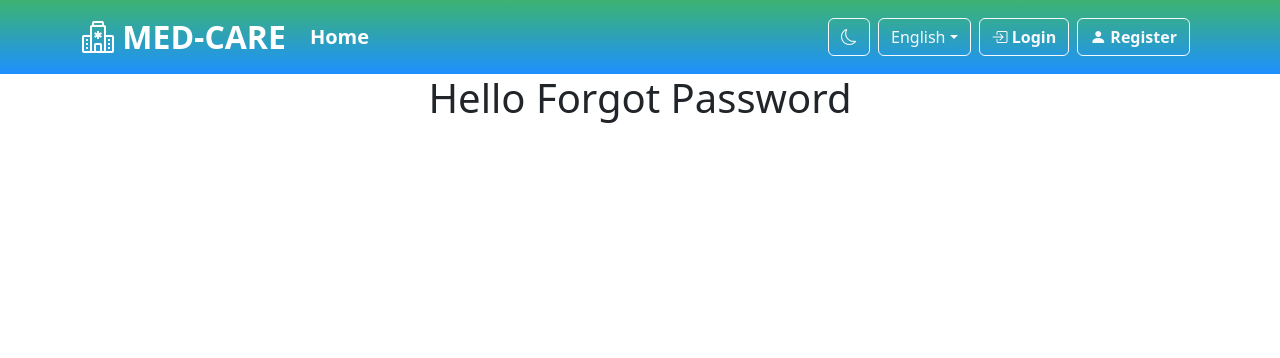
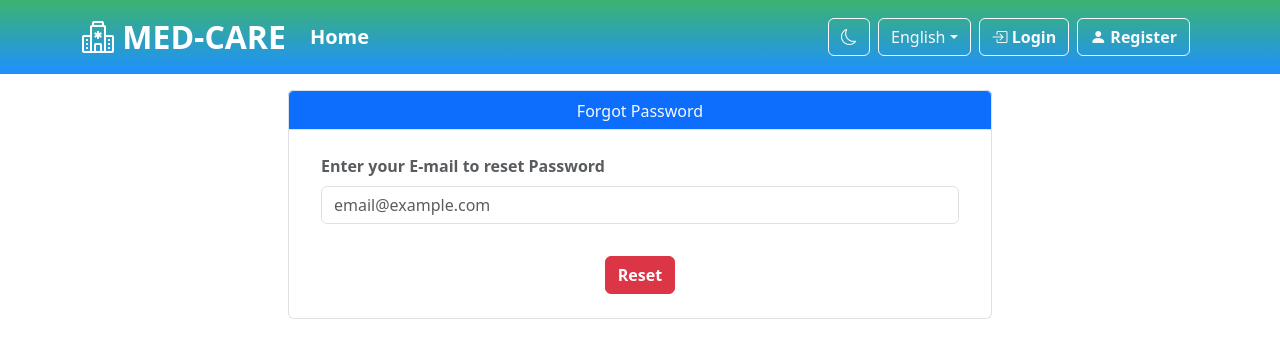
Before and after one commit to Ashryz/Med_Care, a React (Create React App) app: page /ForgotPassword in a window 1280 px wide. Shown: the top 358 px of the page. Built offline with nearby package versions, Linux system fonts and the light colour scheme.

Commit message:
first changes

```diff
--- a/src/Components/ChangePass/ChangePass.js
+++ b/src/Components/ChangePass/ChangePass.js
@@ -20,7 +20,7 @@ const ChangePass = () => {
     if (e.target.name === "password") {
       ChangePass({
         ...user,
-        userPassword: e.target.value,
+        Password: e.target.value,
       });
       PassErr({
         ...err,
@@ -34,7 +34,7 @@ const ChangePass = () => {
       PassErr({
         ...err,
         errorConfirmation:
-          e.target.value === user.userPassword ? "" : "not match the password",
+          e.target.value === user.Password ? "" : "not match the password",
       });
     }
   };
@@ -69,7 +69,7 @@ const ChangePass = () => {
                       className="form-control"
                       id="password"
                       placeholder="Password"
-                      value={user.userPassword}
+                      value={user.Password}
                       name="password"
                       onChange={(e) => inputChange(e)}
                       required
--- a/src/Components/Navbar/Navbar.js
+++ b/src/Components/Navbar/Navbar.js
@@ -28,9 +28,9 @@ function NavbarComp() {
       };
 
   return (
-    <Navbar expand="lg" bg='primary' id='nv-bar'>
+    <Navbar expand="lg" bg='primary' id='nv-bar'  >
       <Container>
-        <Navbar.Brand className='fw-bold fs-2 text-white'><i className="bi bi-hospital"></i> MED-CARE</Navbar.Brand>
+        <Navbar.Brand className='fw-bold fs-2 text-white'><Link className='text-decoration-none text-white' to="/"><i className="bi bi-hospital"></i> MED-CARE </Link></Navbar.Brand>
         <Navbar.Toggle aria-controls="basic-navbar-nav" />
         <Navbar.Collapse id="basic-navbar-nav">
           <Nav className="me-auto">
@@ -54,8 +54,8 @@ function NavbarComp() {
               </Dropdown>
           {!isLoggedIn && (
               <>
-                <Link to="/login"><Button variant="outline-light" className='me-2 fw-bold'><i className="bi bi-box-arrow-in-right fw-bold"></i> Login</Button>{' '}</Link>
-                <Link to="/SelectReg"><Button variant="outline-light" className='me-2 fw-bold'><i className="bi bi-person-fill fw-bold"></i> Register</Button>{' '}</Link>
+                <Link to="/SignIn"><Button variant="outline-light" className='me-2 fw-bold'><i className="bi bi-box-arrow-in-right fw-bold"></i> Login</Button>{' '}</Link>
+                <Link to="/SignUp"><Button variant="outline-light" className='me-2 fw-bold'><i className="bi bi-person-fill fw-bold"></i> Register</Button>{' '}</Link>
               </>
             )}
            {isLoggedIn && (
--- a/src/Components/SignUp/utils/pages/mainSignUp.js
+++ b/src/Components/SignUp/utils/pages/mainSignUp.js
@@ -1,3 +1,3 @@
 
 
-export const UserObj = {
+// export const UserObj = {
--- a/src/Components/SignUp/utils/pages/signUpDoc.js
+++ b/src/Components/SignUp/utils/pages/signUpDoc.js
@@ -5,12 +5,13 @@ import { Input } from '../inputs/inputText.js'
 import { Button, Form, } from 'react-bootstrap'
 import { Validations } from '../validations/validation.js'
 import AlertNew from '../alert/alertNew.js'
+import { useNavigate } from 'react-router-dom'
 
 class DocObj {
     constructor(fname, lname, email, password, age, gender, phone, imgleink, area, specilization, clinics, degree, fees) {
         this.fname = fname;
         this.lname = lname;
-        this.name = fname + " " + lname;
+        // this.name = fname + " " + lname;
         this.email = email;
         this.password = password;
         this.age = age;
@@ -109,6 +110,7 @@ export function SignUpDoc({ userType, onClose }) {
                 break;
         }
     }
+    const navigte = useNavigate();
 
     const handleSubmit = (e) => {
         e.preventDefault();
@@ -148,9 +150,11 @@ export function SignUpDoc({ userType, onClose }) {
                 if (userType === 'Doctor') {
                     localDocs.push(newdoc);
                     localStorage.setItem('docs', JSON.stringify(localDocs));
+
                     setAlertTitle('Success');
                     setAlertMessage('Doctor has been added successfully');
                     setShowAlert(true);
+                    navigte("/SignIn")
                 } else {
                     const newpat = new PatientObj(
                         ...Object.values(newdoc)
@@ -160,6 +164,8 @@ export function SignUpDoc({ userType, onClose }) {
                     setAlertTitle('Success');
                     setAlertMessage('Patient has been added successfully');
                     setShowAlert(true);
+                    navigte("/SignIn")
+
                 }
                 onClose();
             }
--- a/src/Pages/SignIn/ForgotPassword.js
+++ b/src/Pages/SignIn/ForgotPassword.js
@@ -1,7 +1,92 @@
+import ListGroup from "react-bootstrap/ListGroup";
+import Button from 'react-bootstrap/Button';
+import { useState } from "react";
+import Form from 'react-bootstrap/Form';
+import { useNavigate } from "react-router-dom";
 
-function ForgotPassword(){
+function ForgotPassword() {
+    const [data, setData] = useState({
+        email: '',
+
+    })
+    const [errors, setErrors] = useState({
+        emailErrors: '',
+
+
+    })
+    const inputChange = (e) => {
+        if (e.target.name == 'email') {
+            console.log(e.target.value);
+            setData({
+                ...data,
+                email: e.target.value
+            })
+        }
+    }
+    const navigate = useNavigate();
+    const handleResetPassword = (e) => {
+        e.preventDefault();
+        if (!data.email.trim()) {
+            setErrors({
+                ...errors,
+                emailErrors: "This Field is Required",
+
+            });
+        }
+
+        const storedUsers = JSON.parse(localStorage.getItem('patients')) || [];
+        const userFound = storedUsers.find(user => user.email === data.email);
+        if (userFound){
+            navigate("/changepassword")
+        }
+        else {
+            setErrors({
+                ...errors,
+                emailErrors: "Email is not correct or not found"
+            });
+        }
+
+    }
     return (
-        <h1>Hello Forgot Password</h1>
+
+        <>
+            <div className="container ">
+                <div className="row justify-content-center">
+                    <div className="col-md-8 " >
+                        <ListGroup className="cardhead listStyle m-3 bg-primary" as="ul">
+                            <ListGroup.Item
+                                className="cardhead bg-primary listgroupItem"
+                                as="li"
+                            >
+                                <p className="text-center text-light cardhead">
+                                    {" "}
+                                    Forgot Password
+                                </p>
+                            </ListGroup.Item>
+
+                            <ListGroup.Item>
+                                <Form onSubmit={handleResetPassword}>
+                                    <div className="p-3  text-start">
+                                        <label htmlFor="password" className="form-label fw-bold text-muted">
+                                            Enter your E-mail to reset Password
+                                        </label>
+
+                                        <Form.Control name="email" type="email" value={data.email} placeholder="email@example.com" onChange={(e) => inputChange(e)} isInvalid={!!errors.emailErrors} isValid={!errors.emailErrors && data.email} />
+                                        <Form.Control.Feedback type="invalid">{errors.emailErrors}</Form.Control.Feedback>
+                                    </div>
+                                    <div className="text-center">
+                                        <Button type="submit" className="btn btn-danger my-3 rounded-2 fw-bold ">
+                                            Reset
+                                        </Button>
+
+                                    </div>
+                                </Form>
+                            </ListGroup.Item>
+                        </ListGroup>
+                    </div>
+                </div>
+            </div>
+        </>
     );
 }
 export default ForgotPassword;
--- a/src/Pages/SignIn/SignIn.js
+++ b/src/Pages/SignIn/SignIn.js
@@ -6,7 +6,7 @@ import Button from 'react-bootstrap/Button';
 import { useState } from 'react';
 import { FiEye, FiEyeOff } from 'react-icons/fi';
 import { Link } from 'react-router-dom';
-
+import { useNavigate } from "react-router-dom";
 
 
 
@@ -50,10 +50,12 @@ function SignIn() {
 
 
     }
-
+    const navigate = useNavigate();
+    var isLogedIn = false
     const handleLogin = (e) => {
 
-        // console.log("hello");
+        console.log("hello");
+
         e.preventDefault();
         if (!data.email.trim() || !data.password.trim()) {
             setErrors({
@@ -61,9 +63,38 @@ function SignIn() {
                 emailErrors: "This Field is Required",
                 passwordErrors: "This Field is Required"
             });
+        }
+        const storedUsers = JSON.parse(localStorage.getItem('patients')) || [];
+        const userFound = storedUsers.find(user => user.email === data.email);
+
+        if (userFound) {
+
+            if (userFound.password === data.password) {
+                isLogedIn = true;
+                console.log(userFound);
+                localStorage.setItem("currentUser",JSON.stringify(userFound))
+
+                console.log(isLogedIn)
+                navigate("/")
+            } else {
+                setErrors({
+                    ...errors,
+                    passwordErrors: "Password is not Correct"
+                });
+            }
+        } else {
+            setErrors({
+                ...errors,
+                emailErrors: "Email is not correct or not found"
+            });
+        }
+
+
 
     }
-    }
+
+
+
 return (
     <div className='container  my-2 text-center  p-2  justify-content-center  bg-light' >
         <Form onSubmit={handleLogin} className=" w-25 mx-auto text-start  rounded-4 bg-white shadow " style={{ minWidth: "360px" }}>
@@ -113,7 +144,7 @@ function SignIn() {
 
             </div>
             <div className="dhr">
-                    <hr className="hr"/>
+                <hr className="hr" />
                 <label className="or">or</label>
             </div>
             <div className="text-center mt-1 pb-4">
```
Lines whose indentation alone changed are shown as unchanged.
